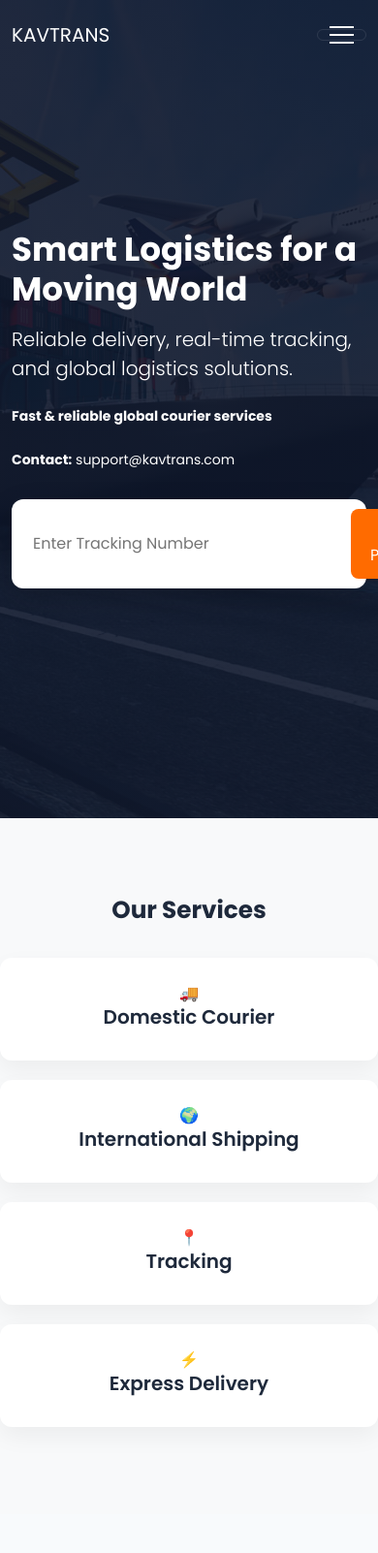
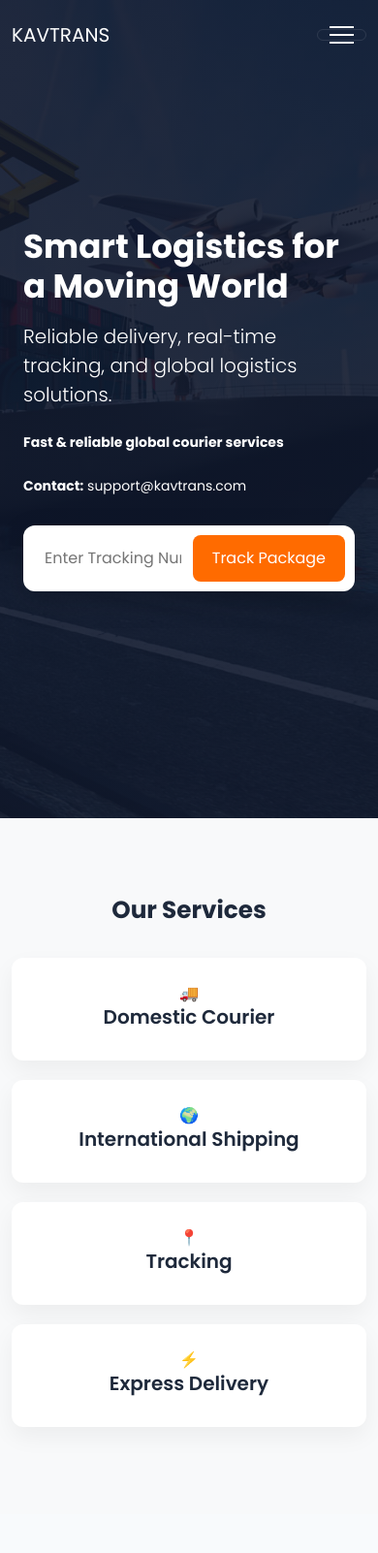
Before and after one commit to 4tune-Madu/kavtrans, a Django app: page / in a window 390 px wide; the page is wider, and only the part inside the window is pictured. Shown: the top 1602 px of that part at 97% size. Run offline with Django 5.2, Linux system fonts and the light colour scheme; some libraries are stand-ins or nearby versions.

Commit message:
fix mobile whitespace issue

```diff
--- a/templates/base.html
+++ b/templates/base.html
@@ -426,7 +426,7 @@ section{
 
 /* Gradient fade edges */
 .stats-scroll-wrapper {
-  overflow: hidden;
+  overflow-x: hidden;
   position: relative;
 }
 
@@ -513,6 +513,44 @@ section{
   backdrop-filter: blur(8px);
 }
 
+/* 🔥 GLOBAL MOBILE OVERFLOW FIX */
+@media (max-width: 768px) {
+  body, html {
+    overflow-x: hidden;
+  }
+}
+
+@media (max-width: 768px) {
+  .scroll-wrapper {
+    width: 100%;
+    overflow-x: hidden;
+  }
+
+  .scroll-right {
+    width: 100%;
+  }
+
+  .service-card img {
+    max-width: 100%;
+    height: auto;
+  }
+}
+
+@media (max-width: 768px) {
+  .row {
+    margin-left: 0 !important;
+    margin-right: 0 !important;
+  }
+}
+
+.track-form {
+  width: 100%;
+  flex-wrap: wrap;
+}
+
+.track-form input {
+  width: 100%;
+}
 </style>
 
 </head>
```
